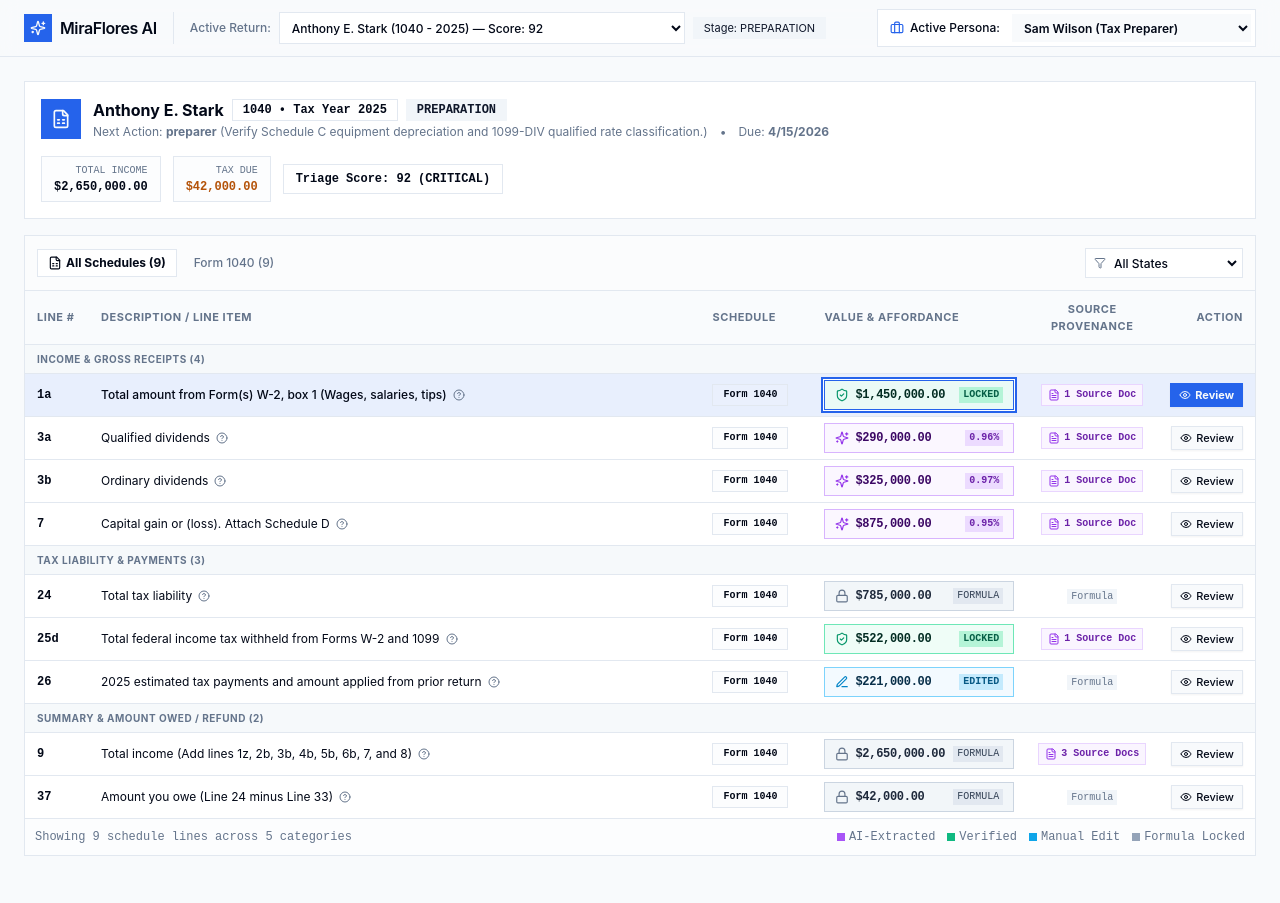
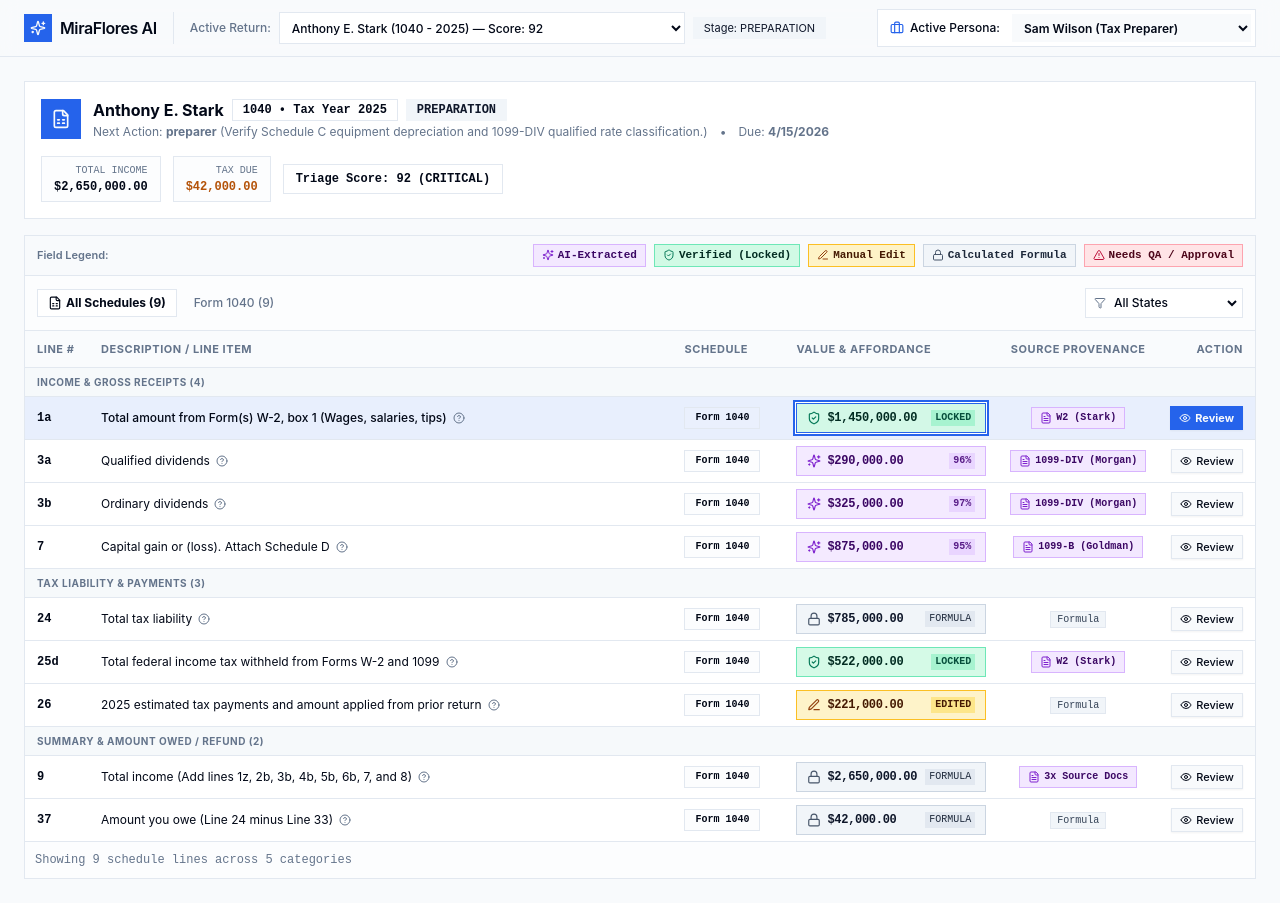
Before and after one commit to Diamagnetic/miraflores-ai-tax-platform, a React (Vite) app: page / in a window 1280 px wide. Before the commit the page ends 880 px from the top, so only its background shows below. Built offline with nearby package versions, Linux system fonts and the light colour scheme.

Commit message:
feat(provenance): add specific doc names in provenance, interactive hover card, top-of-table legend, and distinct amber manual-edit styling

```diff
--- a/src/components/return-review/AffordanceCell.tsx
+++ b/src/components/return-review/AffordanceCell.tsx
@@ -28,12 +28,12 @@
       case 'ai_extracted':
         return {
           container:
-            'bg-purple-50/80 hover:bg-purple-100/80 text-purple-950 border-purple-300 dark:bg-purple-950/30 dark:hover:bg-purple-900/40 dark:text-purple-200 dark:border-purple-800',
-          icon: <Sparkles className="h-3.5 w-3.5 text-purple-600 dark:text-purple-400 shrink-0" />,
+            'bg-purple-100/90 hover:bg-purple-200/90 text-purple-950 border-purple-300 dark:bg-purple-950/50 dark:hover:bg-purple-900/60 dark:text-purple-200 dark:border-purple-700',
+          icon: <Sparkles className="h-3.5 w-3.5 text-purple-700 dark:text-purple-400 shrink-0" />,
           label: 'AI Extracted',
           badge: aiConfidence ? (
-            <span className="ml-auto text-[10px] font-mono px-1 py-0.2 bg-purple-200/80 dark:bg-purple-900/60 text-purple-800 dark:text-purple-300 font-bold">
-              {aiConfidence}%
+            <span className="ml-auto text-[10px] font-mono px-1 py-0.2 bg-purple-200 dark:bg-purple-900/70 text-purple-900 dark:text-purple-200 font-bold">
+              {Math.round(aiConfidence > 1 ? aiConfidence : aiConfidence * 100)}%
             </span>
           ) : null,
         };
@@ -41,11 +41,11 @@
       case 'verified':
         return {
           container:
-            'bg-emerald-50/80 hover:bg-emerald-100/80 text-emerald-950 border-emerald-300 dark:bg-emerald-950/30 dark:hover:bg-emerald-900/40 dark:text-emerald-200 dark:border-emerald-800',
-          icon: <ShieldCheck className="h-3.5 w-3.5 text-emerald-600 dark:text-emerald-400 shrink-0" />,
+            'bg-emerald-100/90 hover:bg-emerald-200/90 text-emerald-950 border-emerald-300 dark:bg-emerald-950/50 dark:hover:bg-emerald-900/60 dark:text-emerald-200 dark:border-emerald-700',
+          icon: <ShieldCheck className="h-3.5 w-3.5 text-emerald-700 dark:text-emerald-400 shrink-0" />,
           label: 'Verified',
           badge: (
-            <span className="ml-auto text-[10px] font-mono px-1 py-0.2 bg-emerald-200/80 dark:bg-emerald-900/60 text-emerald-800 dark:text-emerald-300 font-bold">
+            <span className="ml-auto text-[10px] font-mono px-1 py-0.2 bg-emerald-200 dark:bg-emerald-900/70 text-emerald-900 dark:text-emerald-200 font-bold">
               LOCKED
             </span>
           ),
@@ -54,12 +54,12 @@
       case 'user_edited':
         return {
           container:
-            'bg-sky-50/80 hover:bg-sky-100/80 text-sky-950 border-sky-300 dark:bg-sky-950/30 dark:hover:bg-sky-900/40 dark:text-sky-200 dark:border-sky-800',
-          icon: <Edit3 className="h-3.5 w-3.5 text-sky-600 dark:text-sky-400 shrink-0" />,
+            'bg-amber-100/95 hover:bg-amber-200/90 text-amber-950 border-amber-400 dark:bg-amber-950/60 dark:hover:bg-amber-900/70 dark:text-amber-200 dark:border-amber-700',
+          icon: <Edit3 className="h-3.5 w-3.5 text-amber-800 dark:text-amber-400 shrink-0" />,
           label: 'Manual Edit',
           badge: (
             <span
-              className="ml-auto text-[10px] font-mono px-1 py-0.2 bg-sky-200/80 dark:bg-sky-900/60 text-sky-800 dark:text-sky-300 font-bold"
+              className="ml-auto text-[10px] font-mono px-1 py-0.2 bg-amber-200 dark:bg-amber-900/70 text-amber-950 dark:text-amber-200 font-bold"
               title={auditHistory && auditHistory.length > 0 ? `Edited by ${auditHistory[0].changedBy}: ${auditHistory[0].reason || 'Manual override'}` : 'Manual override'}
             >
               EDITED
@@ -70,12 +70,12 @@
       case 'calculated_locked':
         return {
           container:
-            'bg-slate-100/90 hover:bg-slate-200/70 text-slate-800 border-slate-300 dark:bg-slate-800/80 dark:hover:bg-slate-800 dark:text-slate-300 dark:border-slate-700',
-          icon: <Lock className="h-3.5 w-3.5 text-slate-500 dark:text-slate-400 shrink-0" />,
+            'bg-slate-100 hover:bg-slate-200/80 text-slate-900 border-slate-300 dark:bg-slate-800/90 dark:hover:bg-slate-800 dark:text-slate-200 dark:border-slate-700',
+          icon: <Lock className="h-3.5 w-3.5 text-slate-600 dark:text-slate-400 shrink-0" />,
           label: 'Calculated',
           badge: (
             <span
-              className="ml-auto text-[10px] font-mono px-1 py-0.2 bg-slate-200 dark:bg-slate-700 text-slate-700 dark:text-slate-300 font-medium truncate max-w-[55px]"
+              className="ml-auto text-[10px] font-mono px-1 py-0.2 bg-slate-200 dark:bg-slate-700 text-slate-800 dark:text-slate-300 font-medium truncate max-w-[55px]"
               title={formula || 'Calculated field'}
             >
               FORMULA
@@ -86,11 +86,11 @@
       case 'requires_approval':
         return {
           container:
-            'bg-rose-50/90 hover:bg-rose-100/90 text-rose-950 border-rose-300 dark:bg-rose-950/40 dark:hover:bg-rose-900/40 dark:text-rose-200 dark:border-rose-800 animate-pulse',
-          icon: <AlertTriangle className="h-3.5 w-3.5 text-rose-600 dark:text-rose-400 shrink-0" />,
+            'bg-rose-100/90 hover:bg-rose-200/90 text-rose-950 border-rose-300 dark:bg-rose-950/50 dark:hover:bg-rose-900/60 dark:text-rose-200 dark:border-rose-700 animate-pulse',
+          icon: <AlertTriangle className="h-3.5 w-3.5 text-rose-700 dark:text-rose-400 shrink-0" />,
           label: 'Needs QA',
           badge: (
-            <span className="ml-auto text-[10px] font-mono px-1 py-0.2 bg-rose-200/90 dark:bg-rose-900/70 text-rose-900 dark:text-rose-200 font-bold">
+            <span className="ml-auto text-[10px] font-mono px-1 py-0.2 bg-rose-200 dark:bg-rose-900/70 text-rose-950 dark:text-rose-200 font-bold">
               DISCREPANCY
             </span>
           ),
--- a/src/components/return-review/TaxFormViewer.tsx
+++ b/src/components/return-review/TaxFormViewer.tsx
@@ -1,5 +1,5 @@
 import React, { useState, useEffect, useRef } from 'react';
-import { ReturnField, AffordanceState } from '@/types';
+import { ReturnField, AffordanceState, SourceDocument } from '@/types';
 import { usePlatformStore } from '@/store/usePlatformStore';
 import { AffordanceCell } from './AffordanceCell';
 import { Button } from '@/components/ui/button';
@@ -12,6 +12,11 @@
   FileText,
   AlertCircle,
   HelpCircle,
+  Sparkles,
+  ShieldCheck,
+  Edit3,
+  Lock,
+  AlertTriangle,
 } from 'lucide-react';
 
 interface TaxFormViewerProps {
@@ -25,6 +30,7 @@
 }) => {
   const {
     fields,
+    documents,
     selectedReturnId,
     activeFieldId,
     selectField,
@@ -34,6 +40,7 @@
 
   const [activeFormTab, setActiveFormTab] = useState<string>('all');
   const [filterState, setFilterState] = useState<AffordanceState | 'all'>('all');
+  const [hoveredFieldId, setHoveredFieldId] = useState<string | null>(null);
   const activeRowRef = useRef<HTMLTableRowElement | null>(null);
 
   // Filter fields belonging to the active return
@@ -101,10 +108,73 @@
   const isReviewerOrPreparer =
     currentUser.role === 'tax_reviewer' || currentUser.role === 'tax_preparer';
 
+  // Helper to format source doc label
+  const getSourceDocLabel = (field: ReturnField) => {
+    if (field.sourceDocumentIds && field.sourceDocumentIds.length > 0) {
+      const linkedDocs = documents.filter((d) => field.sourceDocumentIds.includes(d.id));
+      if (linkedDocs.length === 1) {
+        const doc = linkedDocs[0];
+        const typeName = doc.docType.replace('_', '-');
+        const vendorShort = doc.vendor ? ` (${doc.vendor.split(' ')[0]})` : '';
+        return `${typeName}${vendorShort}`;
+      }
+      return `${linkedDocs.length}x Source Docs`;
+    }
+    if (field.formula) return 'Formula';
+    if (field.state === 'user_edited') return 'Manual Entry';
+    return '—';
+  };
+
+  // Helper to get first linked doc
+  const getFirstLinkedDoc = (field: ReturnField): SourceDocument | undefined => {
+    if (field.sourceDocumentIds && field.sourceDocumentIds.length > 0) {
+      return documents.find((d) => d.id === field.sourceDocumentIds[0]);
+    }
+    return undefined;
+  };
+
   return (
     <div className={`flex flex-col border border-border bg-card shadow-xs ${className}`}>
+      {/* Top Legend Bar: Clear 5-Color Semantic Tokens */}
+      <div className="border-b border-border bg-muted/50 px-3 py-2 flex flex-wrap items-center justify-between gap-2 text-[11px]">
+        <div className="flex items-center gap-1.5 text-muted-foreground font-semibold">
+          <span>Field Legend:</span>
+        </div>
+        <div className="flex flex-wrap items-center gap-2">
+          {/* AI Extracted */}
+          <div className="flex items-center gap-1 px-2 py-0.5 bg-purple-100 dark:bg-purple-950/60 border border-purple-300 dark:border-purple-700 text-purple-950 dark:text-purple-200 font-semibold font-mono">
+            <Sparkles className="h-3 w-3 text-purple-700 dark:text-purple-400" />
+            <span>AI-Extracted</span>
+          </div>
+
+          {/* Verified */}
+          <div className="flex items-center gap-1 px-2 py-0.5 bg-emerald-100 dark:bg-emerald-950/60 border border-emerald-300 dark:border-emerald-700 text-emerald-950 dark:text-emerald-200 font-semibold font-mono">
+            <ShieldCheck className="h-3 w-3 text-emerald-700 dark:text-emerald-400" />
+            <span>Verified (Locked)</span>
+          </div>
+
+          {/* Manual Edit - Distinct Amber */}
+          <div className="flex items-center gap-1 px-2 py-0.5 bg-amber-100 dark:bg-amber-950/60 border border-amber-400 dark:border-amber-700 text-amber-950 dark:text-amber-200 font-semibold font-mono">
+            <Edit3 className="h-3 w-3 text-amber-800 dark:text-amber-400" />
+            <span>Manual Edit</span>
+          </div>
+
+          {/* Calculated */}
+          <div className="flex items-center gap-1 px-2 py-0.5 bg-slate-100 dark:bg-slate-800 border border-slate-300 dark:border-slate-700 text-slate-800 dark:text-slate-200 font-semibold font-mono">
+            <Lock className="h-3 w-3 text-slate-600 dark:text-slate-400" />
+            <span>Calculated Formula</span>
+          </div>
+
+          {/* Needs QA */}
+          <div className="flex items-center gap-1 px-2 py-0.5 bg-rose-100 dark:bg-rose-950/60 border border-rose-300 dark:border-rose-700 text-rose-950 dark:text-rose-200 font-semibold font-mono">
+            <AlertTriangle className="h-3 w-3 text-rose-700 dark:text-rose-400" />
+            <span>Needs QA / Approval</span>
+          </div>
+        </div>
+      </div>
+
       {/* Form Navigation & Batch Toolbar */}
-      <div className="flex flex-wrap items-center justify-between gap-3 border-b border-border bg-muted/30 p-3">
+      <div className="flex flex-wrap items-center justify-between gap-3 border-b border-border bg-muted/20 p-3">
         {/* Form Tabs */}
         <div className="flex flex-wrap items-center gap-1.5">
           <Button
@@ -184,7 +254,7 @@
               <th className="py-2.5 px-3 min-w-[200px]">Description / Line Item</th>
               <th className="py-2.5 px-3 w-28">Schedule</th>
               <th className="py-2.5 px-3 w-44">Value & Affordance</th>
-              <th className="py-2.5 px-3 w-32 text-center">Source Provenance</th>
+              <th className="py-2.5 px-3 w-36 text-center">Source Provenance</th>
               <th className="py-2.5 px-3 w-24 text-right whitespace-nowrap">Action</th>
             </tr>
           </thead>
@@ -216,6 +286,9 @@
                       const cleanLineNumber = field.lineNumber
                         ? field.lineNumber.replace(/^Line\s*/i, '')
                         : '—';
+                      const docLabel = getSourceDocLabel(field);
+                      const firstDoc = getFirstLinkedDoc(field);
+                      const isHovered = hoveredFieldId === field.id;
 
                       return (
                         <tr
@@ -262,22 +335,51 @@
                             />
                           </td>
 
-                          {/* Source Document Provenance */}
-                          <td className="py-2 px-3 text-center whitespace-nowrap">
+                          {/* Source Document Provenance with Rich Hover Card */}
+                          <td
+                            className="py-2 px-3 text-center whitespace-nowrap relative"
+                            onMouseEnter={() => setHoveredFieldId(field.id)}
+                            onMouseLeave={() => setHoveredFieldId(null)}
+                          >
                             {hasDocs ? (
                               <span
-                                className="inline-flex items-center gap-1 px-1.5 py-0.5 border border-purple-200 bg-purple-50 text-purple-800 text-[10px] font-mono font-semibold"
-                                title={`Tied to ${field.sourceDocumentIds.length} source document(s)`}
+                                className="inline-flex items-center gap-1 px-2 py-0.5 border border-purple-300 bg-purple-100 dark:bg-purple-950/60 text-purple-950 dark:text-purple-200 text-[10px] font-mono font-bold hover:bg-purple-200 transition-colors"
                               >
-                                <FileText className="h-3 w-3 text-purple-600" />
-                                {field.sourceDocumentIds.length} Source {field.sourceDocumentIds.length > 1 ? 'Docs' : 'Doc'}
+                                <FileText className="h-3 w-3 text-purple-700 dark:text-purple-400" />
+                                <span>{docLabel}</span>
                               </span>
                             ) : field.formula ? (
-                              <span className="text-[10px] font-mono text-slate-500 bg-slate-100 px-1 py-0.5">
+                              <span className="text-[10px] font-mono text-slate-700 dark:text-slate-300 bg-slate-100 dark:bg-slate-800 px-1.5 py-0.5 border border-slate-200">
                                 Formula
                               </span>
                             ) : (
-                              <span className="text-[10px] text-muted-foreground">—</span>
+                              <span className="text-[10px] text-muted-foreground font-mono">—</span>
+                            )}
+
+                            {/* Hover Card Details */}
+                            {isHovered && hasDocs && firstDoc && (
+                              <div className="absolute z-40 bottom-full mb-1.5 left-1/2 -translate-x-1/2 w-64 p-3 bg-slate-900 text-white text-left shadow-xl border border-slate-700 text-xs font-sans pointer-events-none animate-in fade-in zoom-in-95 duration-100">
+                                <div className="flex items-center gap-1.5 pb-1.5 border-b border-slate-800">
+                                  <FileText className="h-3.5 w-3.5 text-primary shrink-0" />
+                                  <span className="font-bold truncate text-white">{firstDoc.fileName}</span>
+                                </div>
+                                <div className="space-y-1 pt-1.5 text-[11px] text-slate-300 font-mono">
+                                  <p>
+                                    <span className="text-slate-400">Payer:</span>{' '}
+                                    <strong className="text-white">{firstDoc.vendor || 'Stark Industries Inc.'}</strong>
+                                  </p>
+                                  <p>
+                                    <span className="text-slate-400">Source:</span>{' '}
+                                    <strong className="text-white">
+                                      {firstDoc.docType} (Page 1)
+                                    </strong>
+                                  </p>
+                                  <p className="flex items-center justify-between text-emerald-400 font-bold pt-1 border-t border-slate-800">
+                                    <span>OCR Match: 98%</span>
+                                    <span className="text-[10px] text-primary">Click to view ➔</span>
+                                  </p>
+                                </div>
+                              </div>
                             )}
                           </td>
 
@@ -315,20 +417,6 @@
       {/* Table Footer Summary */}
       <div className="flex flex-wrap items-center justify-between gap-3 border-t border-border bg-muted/20 p-2.5 text-xs text-muted-foreground font-mono">
         <span>Showing {filteredFields.length} schedule lines across {Object.keys(categoryGroups).length} categories</span>
-        <div className="flex items-center gap-3">
-          <span className="flex items-center gap-1">
-            <span className="h-2 w-2 bg-purple-500 inline-block" /> AI-Extracted
-          </span>
-          <span className="flex items-center gap-1">
-            <span className="h-2 w-2 bg-emerald-500 inline-block" /> Verified
-          </span>
-          <span className="flex items-center gap-1">
-            <span className="h-2 w-2 bg-sky-500 inline-block" /> Manual Edit
-          </span>
-          <span className="flex items-center gap-1">
-            <span className="h-2 w-2 bg-slate-400 inline-block" /> Formula Locked
-          </span>
-        </div>
       </div>
     </div>
   );
```
